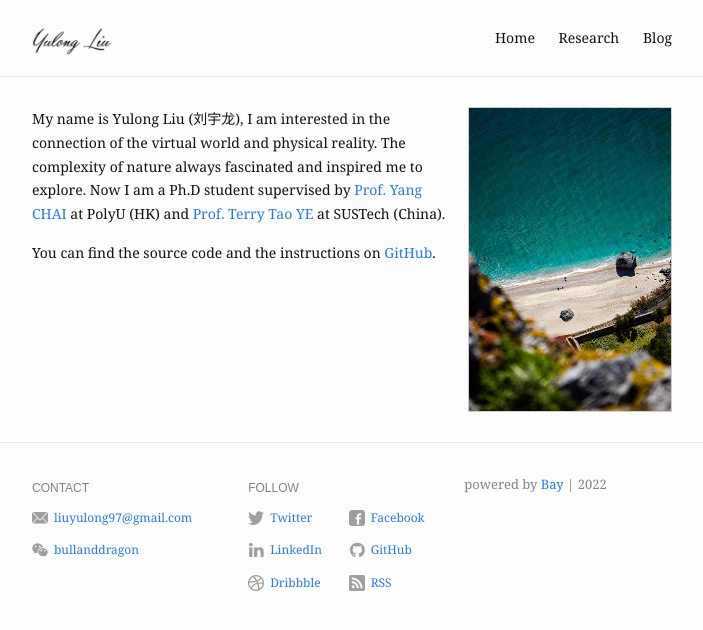
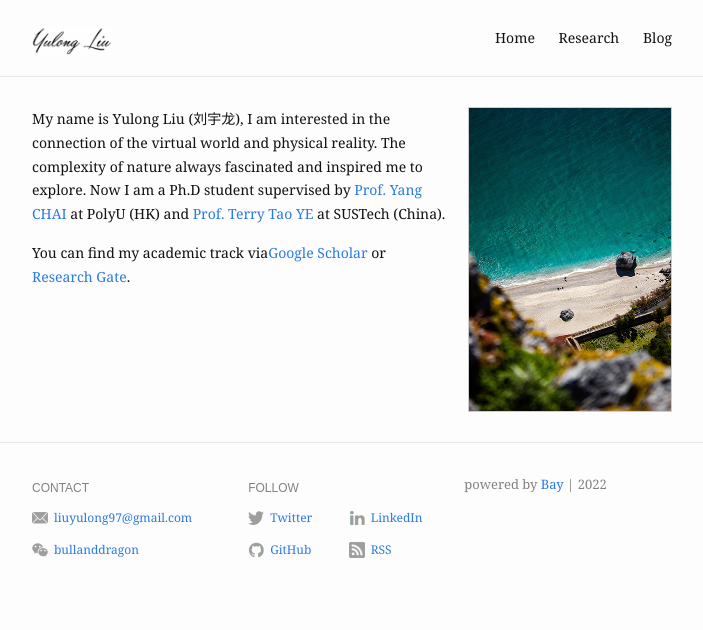
Before and after one commit to Yulong97/Yulong97.github.io, a Jekyll site: the page built from index.md, in a window 1280 px wide. Shown: the top 630 px of the page, without its empty margins (288-991 px from the left). Built offline with Jekyll 4.4.1, drawn with Linux system fonts in a browser that asks for light colours.

Commit message:
update - normal

```diff
--- a/_config.yml
+++ b/_config.yml
@@ -29,14 +29,10 @@ footer:
     - name: Twitter
       link: http://twitter.com/YourTwitterUsername
       username: "@YourTwitterUsername"
-    - name: Facebook
-      link: http://facebook.com/YourFacebookUsername
     - name: LinkedIn
-      link: http://linkedin.com/in/YourLinkedInUsername
+      link: https://www.linkedin.com/in/yulong-liu-492457136/
     - name: GitHub
       link: https://github.com/Yulong97
-    - name: Dribbble
-      link: https://dribbble.com/YourDribbbleUsername
     - name: RSS
       link: /feed.xml
 
--- a/index.md
+++ b/index.md
@@ -10,5 +10,5 @@ profile_picture:
 </p>
 
 <p>
-  You can find the source code and the instructions on <a href="https://github.com/eliottvincent/bay">GitHub</a>.
+  You can find my academic track via<a href="https://scholar.google.com/citations?user=cKS4AxIAAAAJ&hl=en">Google Scholar</a> or <a href="https://www.researchgate.net/profile/Yulong-Liu">Research Gate</a>.
 </p>
```
